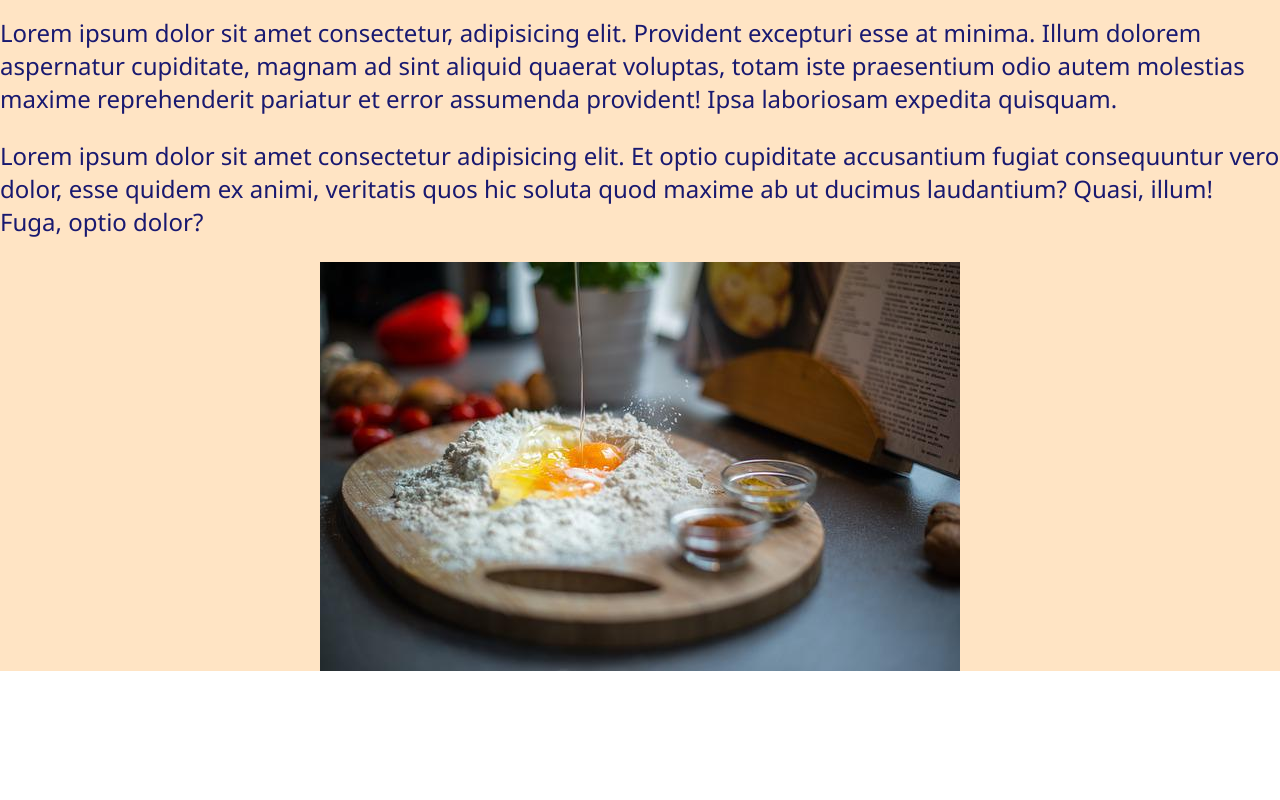
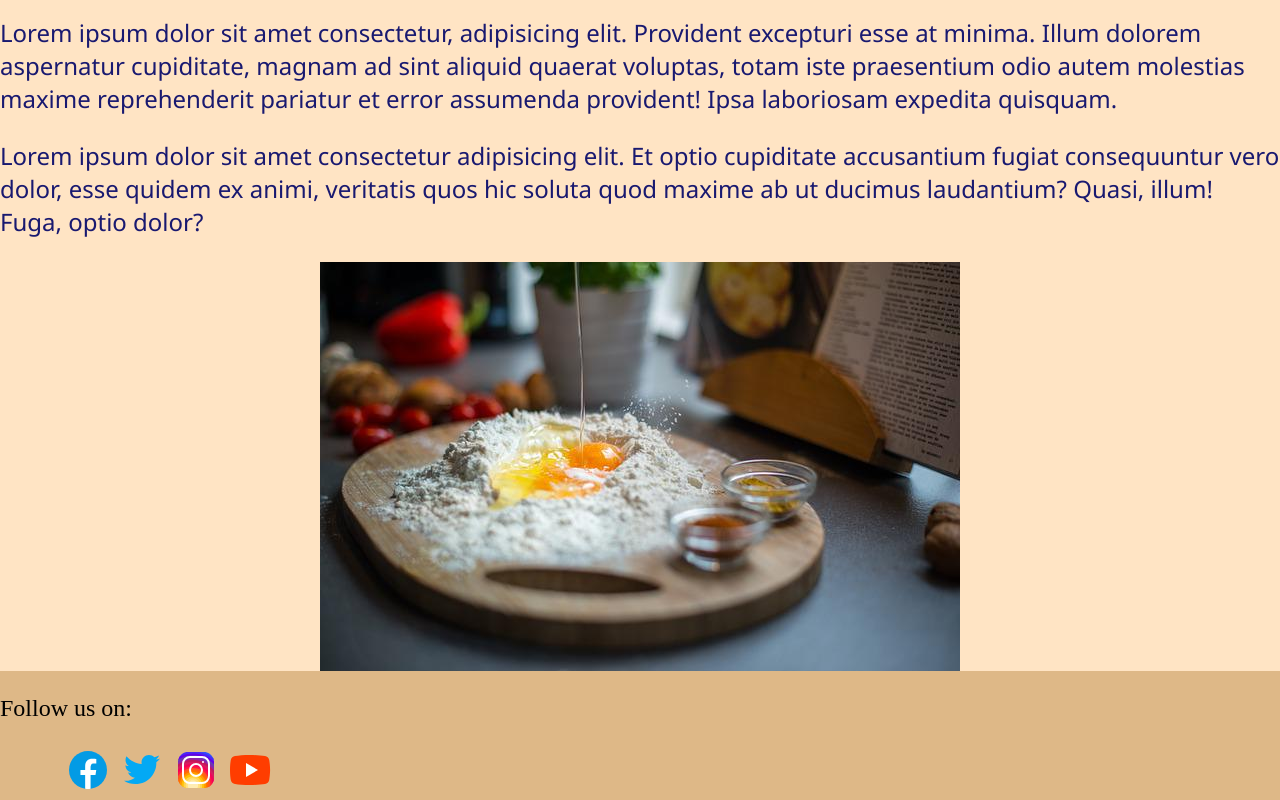
Before and after one commit to Samra3/Weebly-Bakery, a plain HTML site: page aboutUs.html in a window 1280 px wide. Shown: the part 340-1140 px from the top of the page. Before the commit the page ends 1011 px from the top, so only its background shows below. Drawn offline with Linux system fonts and the light colour scheme.

Commit message:
Added footer on:     aboutUs.html     contactUs.html     gallery.html     menu.html     reviews.html

```diff
--- a/aboutUs.html
+++ b/aboutUs.html
@@ -30,9 +30,13 @@
         <img src="img/breaking.jpg" height="200" width="300" alt="" class="about-img">
     </section>
     <footer class="footer">
-
-
-
+        <p> Follow us on: </p>
+        <div class="icons">
+        <img src="icons/icons8-facebook.svg" alt="Facebook">
+        <img src="icons/icons8-twitter.svg" alt="Twitter">
+        <img src="icons/icons8-instagram.svg" alt="Instagram">
+        <img src="icons/icons8-youtube.svg" alt="Youtube">
+        </div>
     </footer>
 </body>
 </html>
```
Also changed, not shown: contactUs.html (+7 -4 lines), gallery.html (+7 -4 lines), menu.html (+7 -3 lines), reviews.html (+7 -5 lines).
